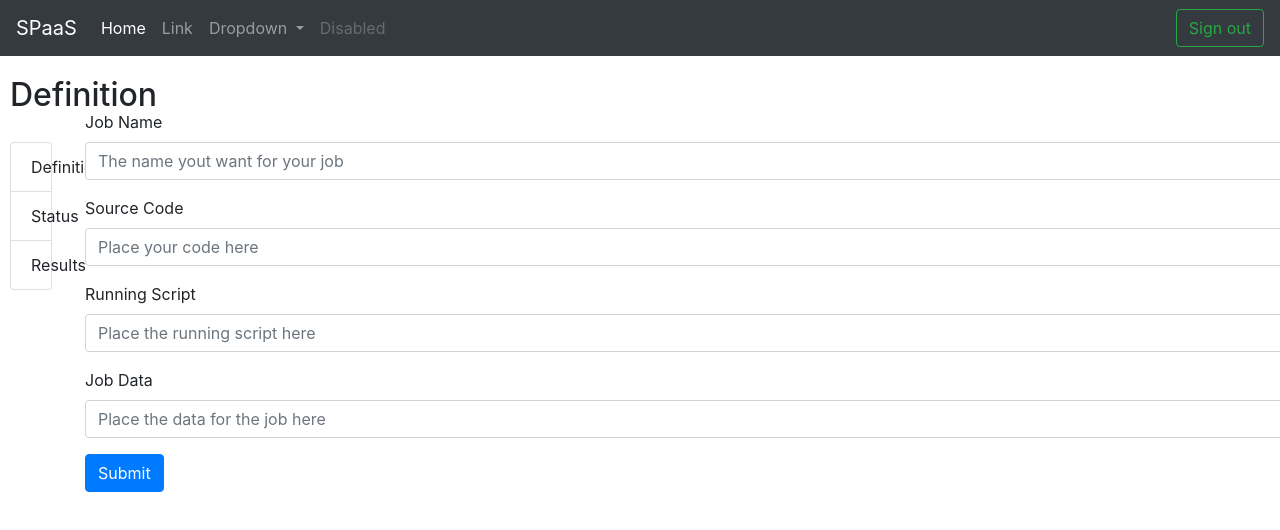
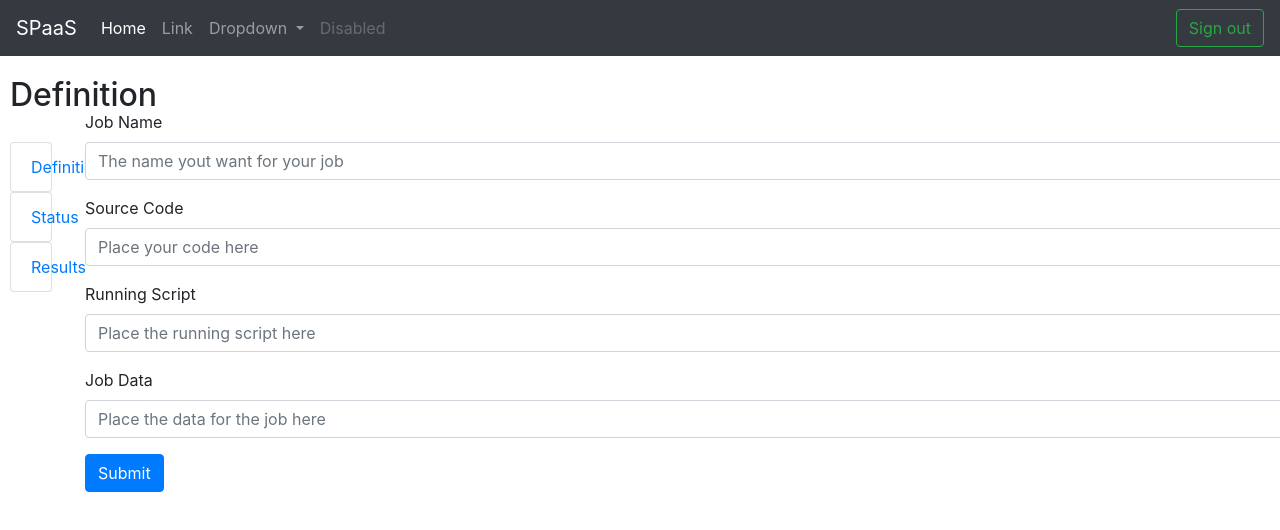
Before and after one commit to Guilhermeslucas/SPaaS, an Angular app in the folder front-end/: page /definition in a window 1280 px wide. Shown: the top 530 px of the page. Built offline with nearby package versions, Linux system fonts and the light colour scheme.

Commit message:
fixing side bar on all pages

```diff
--- a/front-end/src/app/definition/definition.component.html
+++ b/front-end/src/app/definition/definition.component.html
@@ -39,9 +39,9 @@
 
 <div class="sidemenu">
     <ul class="list-group">
-        <li class="list-group-item">Definition</li>
-        <li class="list-group-item">Status</li>
-        <li class="list-group-item">Results</li>
+        <a href="/definiton"><li class="list-group-item">Definition</li></a>
+        <a href="/status"><li class="list-group-item">Status</li></a>
+        <a href="/results"><li class="list-group-item">Results</li></a>
     </ul>
 </div>
 
--- a/front-end/src/app/results/results.component.html
+++ b/front-end/src/app/results/results.component.html
@@ -39,9 +39,9 @@
 
   <div class="sidemenu">
       <ul class="list-group">
-          <li class="list-group-item">Definition</li>
-          <li class="list-group-item">Status</li>
-          <li class="list-group-item">Results</li>
+          <a href="/definiton"><li class="list-group-item">Definition</li></a>
+          <a href="/status"><li class="list-group-item">Status</li></a>
+          <a href="/results"><li class="list-group-item">Results</li></a>
       </ul>
   </div>
 
--- a/front-end/src/app/status/status.component.html
+++ b/front-end/src/app/status/status.component.html
@@ -39,9 +39,9 @@
 
   <div class="sidemenu">
       <ul class="list-group">
-          <li class="list-group-item">Definition</li>
-          <li class="list-group-item">Status</li>
-          <li class="list-group-item">Results</li>
+          <a href="/definiton"><li class="list-group-item">Definition</li></a>
+          <a href="/status"><li class="list-group-item">Status</li></a>
+          <a href="/results"><li class="list-group-item">Results</li></a>
       </ul>
   </div>
 
```
